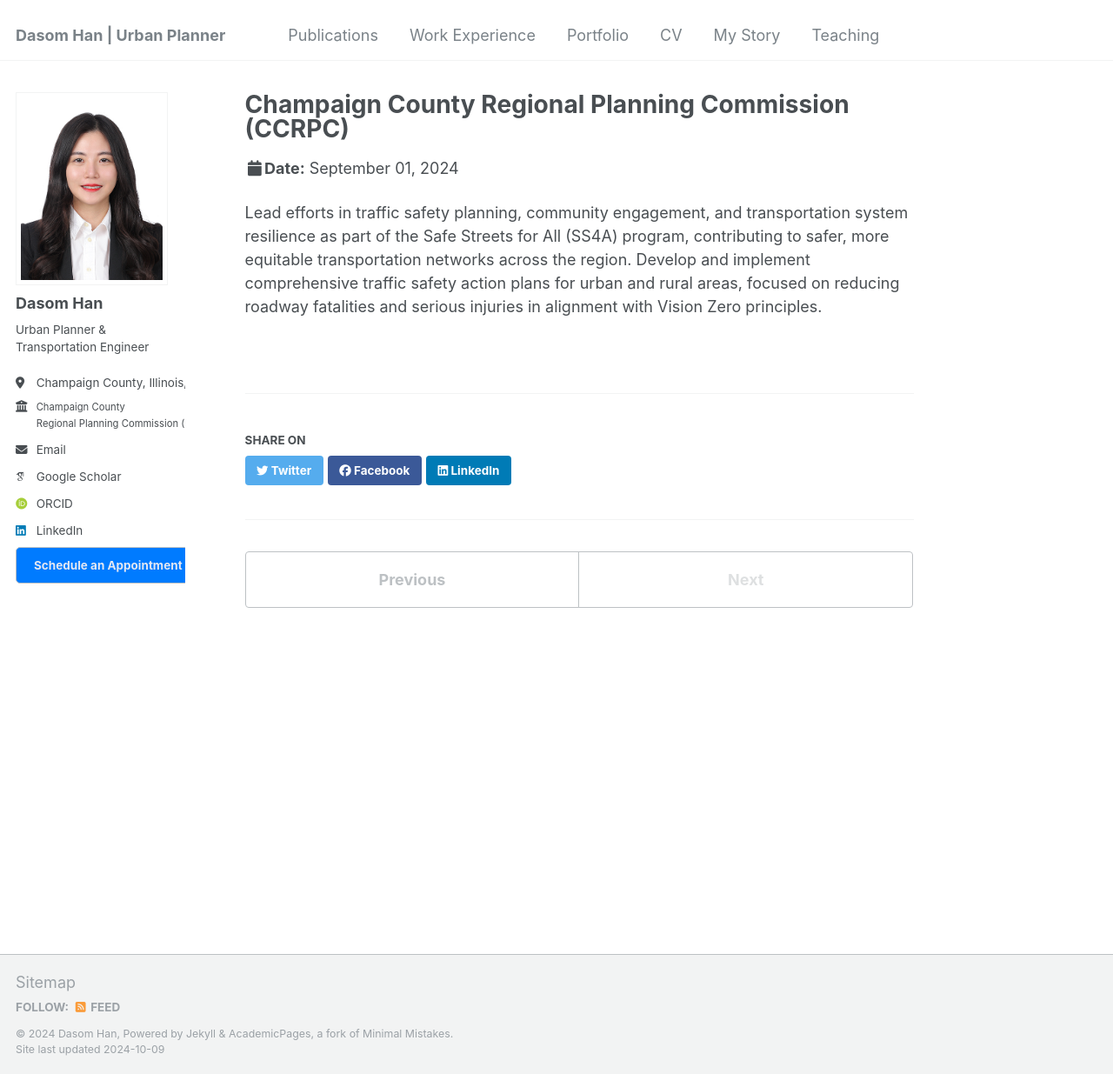
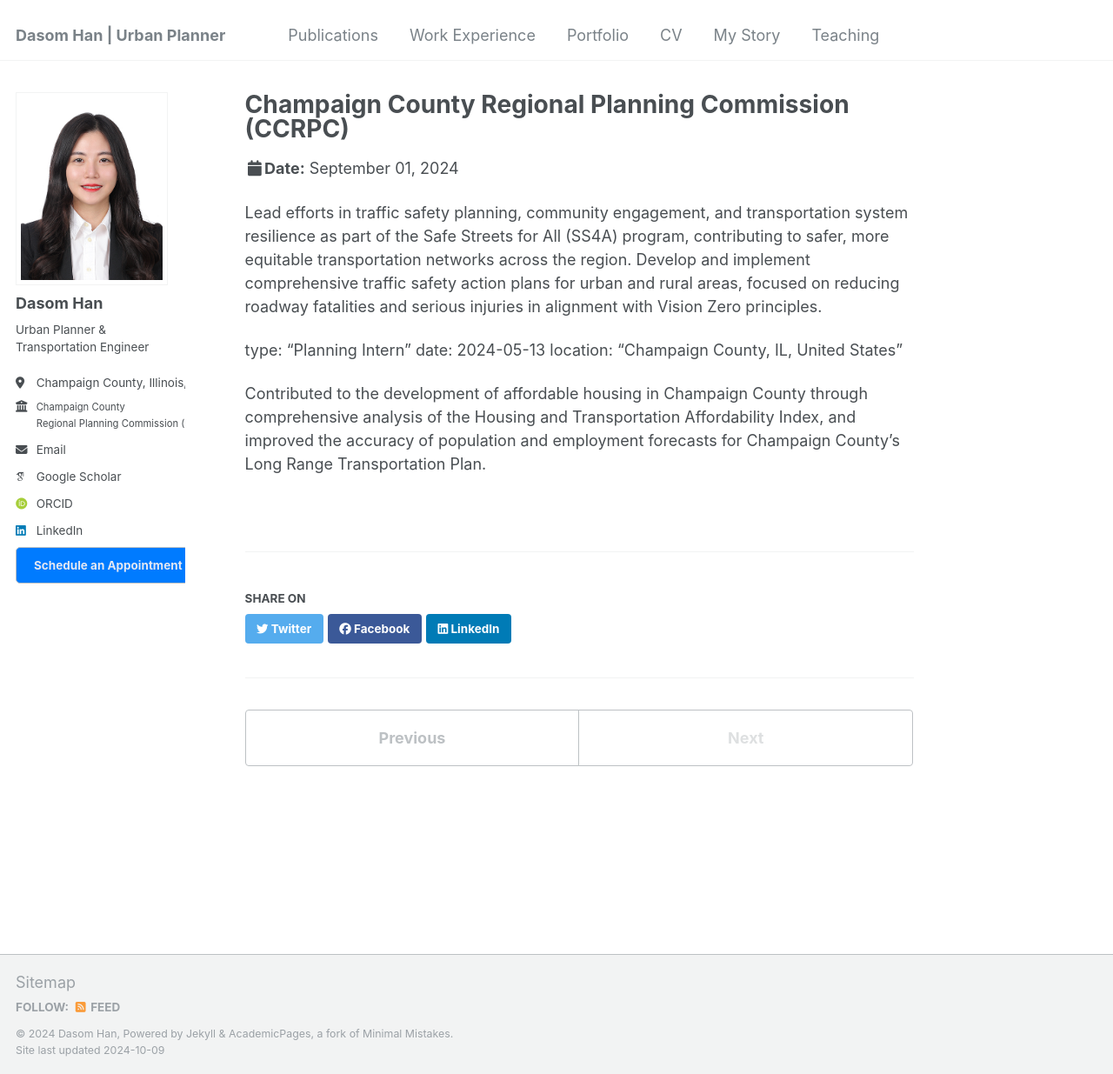
Before and after one commit to dasomh/dasomh.github.io, a Jekyll site: the page built from _talks/2014-03-01-talk-3.md, in a window 1280 px wide and 1235 px high. Shown: the whole window at 87% size. Built offline with Jekyll 4.4.1, drawn with Linux system fonts in a browser that asks for light colours; some web fonts are replaced.

Commit message:
Update 2014-03-01-talk-3.md

```diff
--- a/_talks/2014-03-01-talk-3.md
+++ b/_talks/2014-03-01-talk-3.md
@@ -3,10 +3,15 @@
 collection: talks
 type: "Urban Planner II"
 permalink: /talks/2014-03-01-talk-3
-venue: ""
 date: 2024-09-01 - Present
 location: "Champaign County, IL, United States"
 ---
 
 Lead efforts in traffic safety planning, community engagement, and transportation system resilience as part of the Safe Streets for All (SS4A) program, contributing to safer, more equitable transportation networks across the region.
  Develop and implement comprehensive traffic safety action plans for urban and rural areas, focused on reducing roadway fatalities and serious injuries in alignment with Vision Zero principles.
+
+type: "Planning Intern"
+date: 2024-05-13
+location: "Champaign County, IL, United States"
+
+Contributed to the development of affordable housing in Champaign County through comprehensive analysis of the Housing and Transportation Affordability Index, and improved the accuracy of population and employment forecasts for Champaign County's Long Range Transportation Plan.
```
